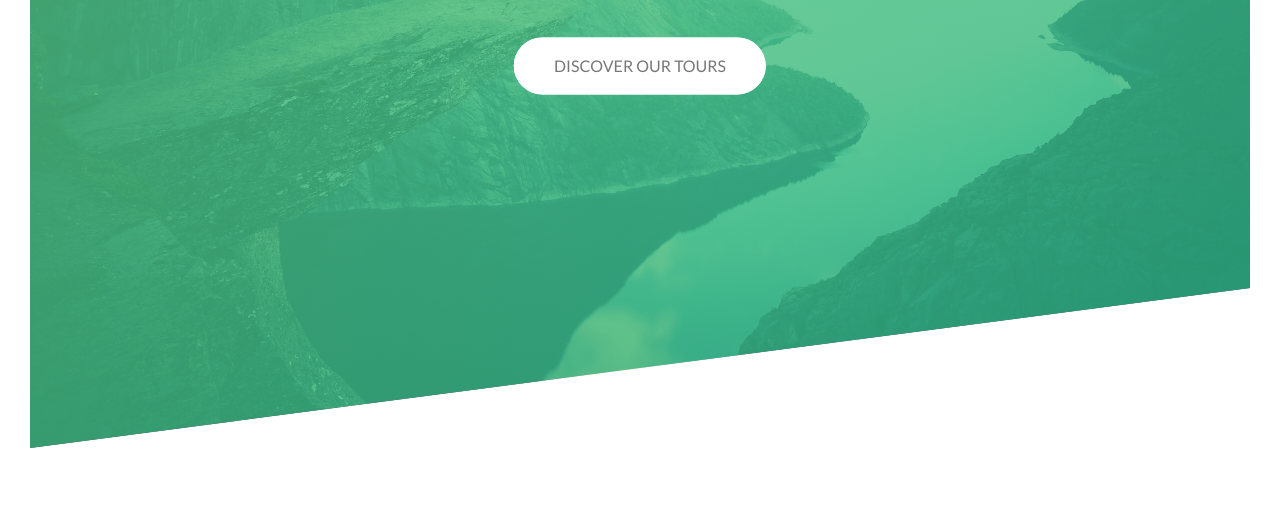
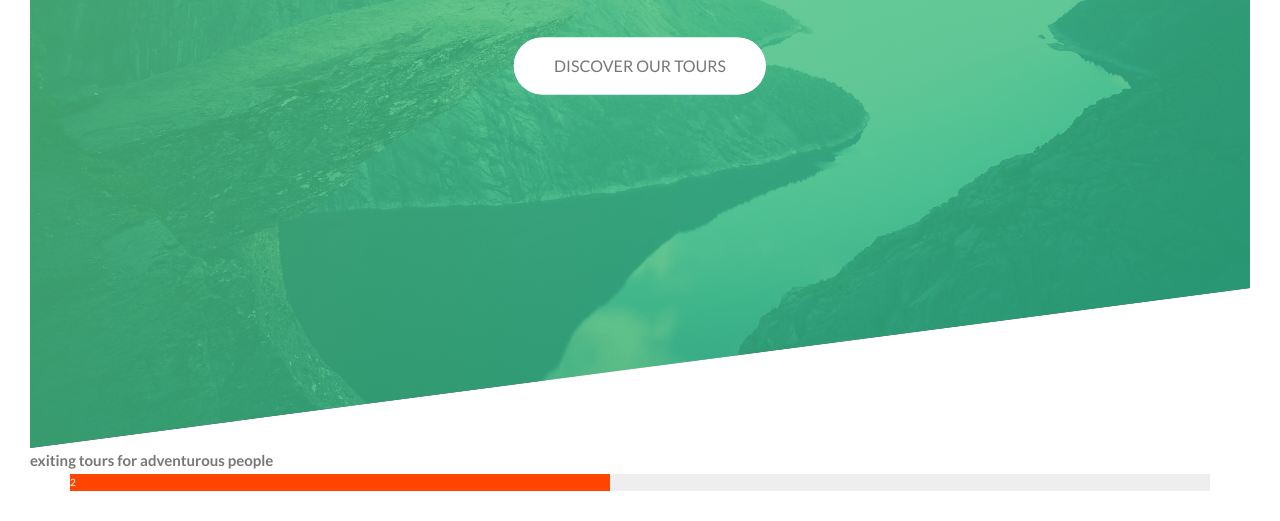
Before and after one commit to YasirHasn9/Outdoorsy, a website: page index.html in a window 1280 px wide. Shown: the part 342-863 px from the top of the page. Before the commit the page ends 820 px from the top, so only its background shows below. Drawn offline with Linux system fonts and the light colour scheme.

Commit message:
explian some major elements in html

```diff
--- a/index.html
+++ b/index.html
@@ -1,9 +1,19 @@
+<!-- there are several keys that every web page must have  -->
+<!-- !DOCTYPE declares to the browser which era is this file from because there are other doc declarations in the past but now we want you to use the modern doc type  -->
 <!DOCTYPE html>
+
+<!-- lang is universal attribute which you can use it on every element, to tell which language this page is using -->
 <html lang="en">
+
+<!-- in head we put all the meta data and information that the browser needs to know and will not be display on the page -->
   <head>
     <meta charset="UTF-8" />
     <!-- meta tag provide metadata about the html doc , explain what kind of data are we dealing with
     it's not gonna display it for the machine-->
+
+    <!-- the metadata is only gonna be inside the head
+      and it conveys data about the page
+     -->
     <meta name="viewport" content="width=device-width, initial-scale=1.0" />
     <meta http-equiv="X-UA-Compatible" content="ie=edge" />
     <link
@@ -12,9 +22,12 @@
     />
     <link rel="stylesheet" href="vendores/css/ionicons.min.css" />
     <link rel="stylesheet" href="./css/index.css" />
+
+    <!-- this is a title for the name of the page that the user will see when they go to visit  -->
     <title>Outdoorsy</title>
   </head>
   <body>
+    <!-- here what we see on the page -->
     <!-- since header is independent block we can use the block element modifier
     to wrap it with by using the class name header with all the elements that included within it  -->
     <header class="header">
@@ -83,5 +96,23 @@
         <div class="col-3-of-4">col 3 of 4</div>
       </div>
     </section> -->
+
+    <main>
+      <!-- here we are telling the engine  or screen readers
+      that this is the main of our main part
+    -->
+
+      <section class="section-about">
+        <div class="u-center-text u-margin-bottom-8">
+          <h2 class="heading-secondary">exiting tours for adventurous people</h2>
+        </div>
+
+        <div class="row">
+          <div class="col-1-of-2">
+          </div>
+          <div class="col-1-of-2">2</div>
+        </div>
+
+    </main>
   </body>
 </html>
```
Also changed, not shown: README.md.
